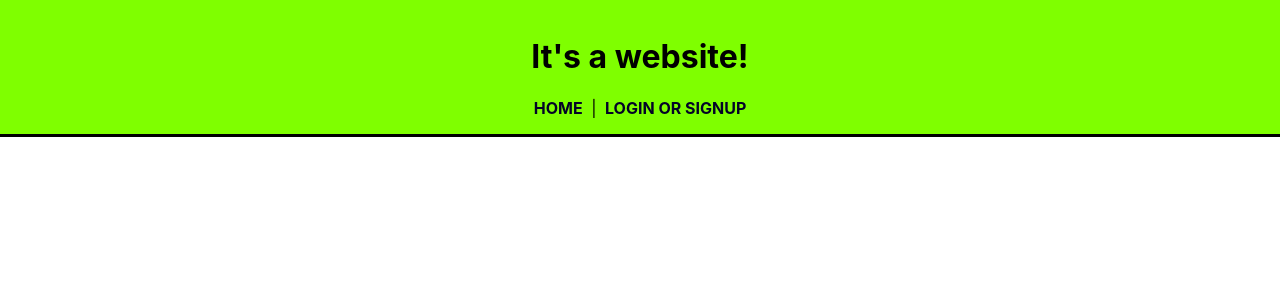
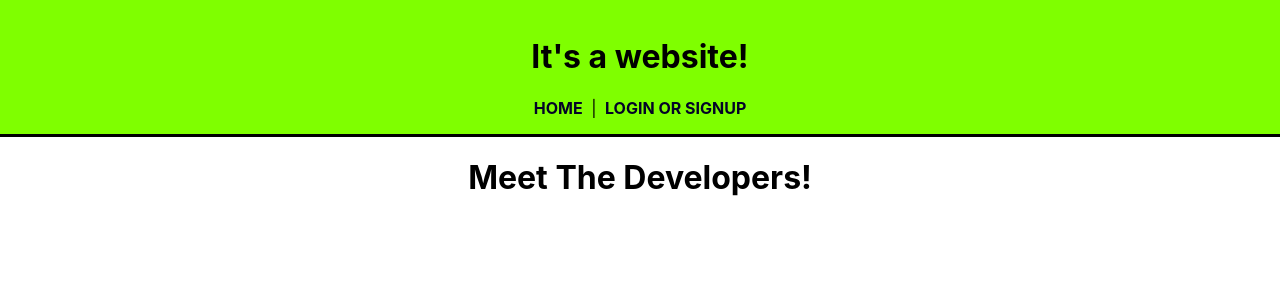
Before and after one commit to Brianhin94/HousewifeWorldApi, a React (Create React App) app in the folder housewiveapi/: page /developers in a window 1280 px wide. Shown: the top 300 px of the page. Built offline with nearby package versions, Linux system fonts and the light colour scheme.

Commit message:
readme/pages update

```diff
--- a/housewiveapi/src/components/Content.js
+++ b/housewiveapi/src/components/Content.js
@@ -2,6 +2,9 @@ import { Route, Redirect } from 'react-router-dom';
 import Home from './pages/Home';
 import Auth from './pages/Auth';
 import Profile from './pages/Profile';
+import Housewifemuseum from './pages/HousewifeMuseum';
+import Developers from './pages/Developers';
+import HousewifeCity from './pages/HousewifeCity';
 
 const PrivateRoute = ({ component: Component, ...rest }) => {
     const token = localStorage.getItem('jwtToken');
@@ -19,6 +22,9 @@ const Content = (props) => {
             <Route path='/auth' render={(renderprops) => (
                 <Auth handleAuth={props.handleAuth} {...renderprops} />
             )} />
+            <Route path ='/Housewifemuseum' component={Housewifemuseum} />
+            <Route path='Housewifecity' component={HousewifeCity} />
+            <Route path='/developers' component={Developers} />
             <PrivateRoute path='/profile' component={Profile} currentUser={props.currentUser} handleAuth={props.handleAuth} />
             {/* <Route path='/profile' render={(renderProps) => (
                 <Profile currentUser={props.currentUser} handleAuth={props.handleAuth} {...renderProps} />
--- /dev/null
+++ b/housewiveapi/src/components/pages/Developers.js
@@ -0,0 +1,7 @@
+const Developers = (props) => {
+    return (
+        <h1>Meet The Developers!</h1>
+    );
+}
+
+export default Developers;
--- /dev/null
+++ b/housewiveapi/src/components/pages/HousewifeCity.js
@@ -0,0 +1,7 @@
+const HousewifeCity = (props) => {
+    return (
+        <h1>City</h1>
+    );
+}
+
+export default HousewifeCity;
--- /dev/null
+++ b/housewiveapi/src/components/pages/HousewifeMuseum.js
@@ -0,0 +1,7 @@
+const Housewifemuseum = (props) => {
+    return (
+        <h1>Housewife Museum</h1>
+    );
+}
+
+export default Housewifemuseum;
--- a/housewiveapi/src/components/partials/Header.js
+++ b/housewiveapi/src/components/partials/Header.js
@@ -12,6 +12,8 @@ const Header = (props) => {
     <nav>
       <Link className="nav-link" to='/'>Home</Link>{'  |  '}
       <Link className="nav-link" to='/profile'>Account</Link>{'  |  '}
+      <Link className="nav-link" to='/Housewifemuseum'>Housewife Museum</Link>{' | '}
+      <Link className="nav-link" to='/developers'>Meet the Developers</Link>{' | '}
       <span className="nav-link" onClick={e => props.handleAuth(null)}>Logout</span>
       {/* TODO Logout link stylilng & Functionality */}
     </nav> :
```
Also changed, not shown: housewiveapi/src/components/partials/HousewifeCard.js (added), 1 other file (tests, documents, lock files or other folders).
